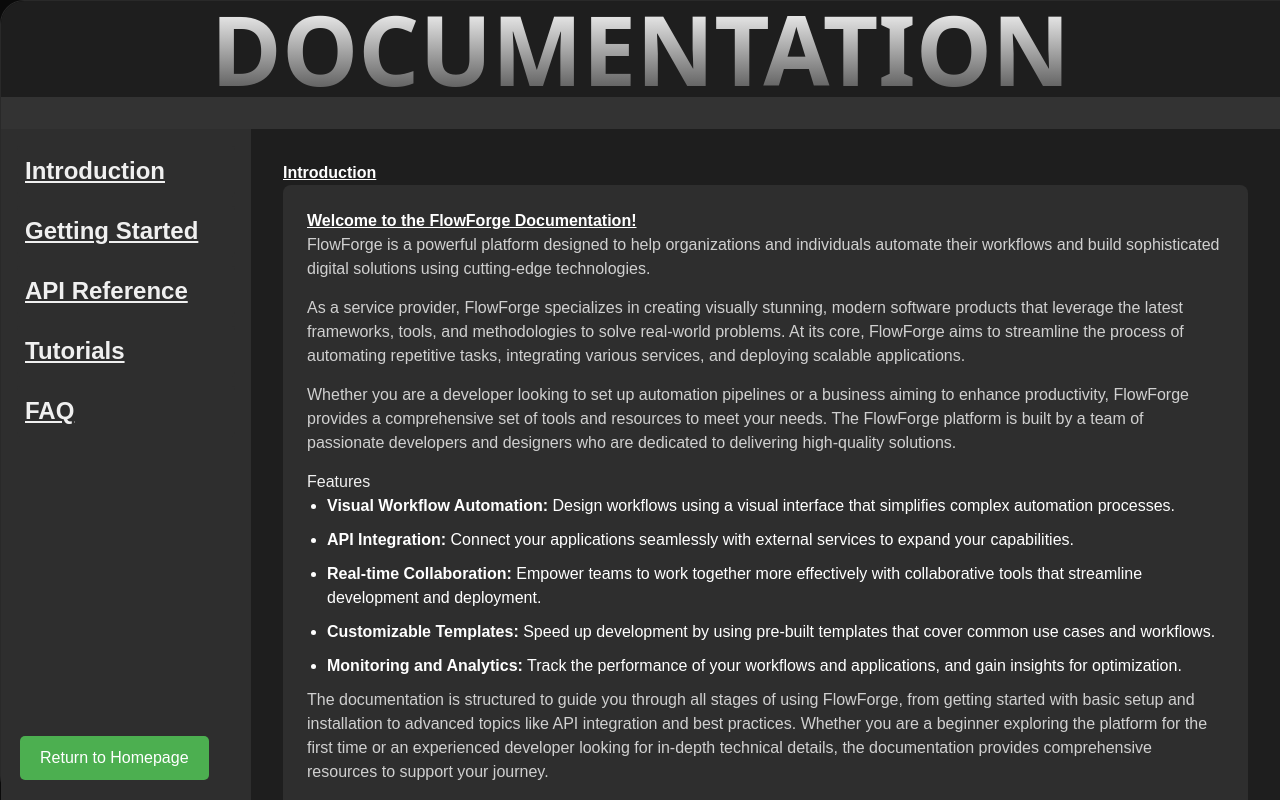
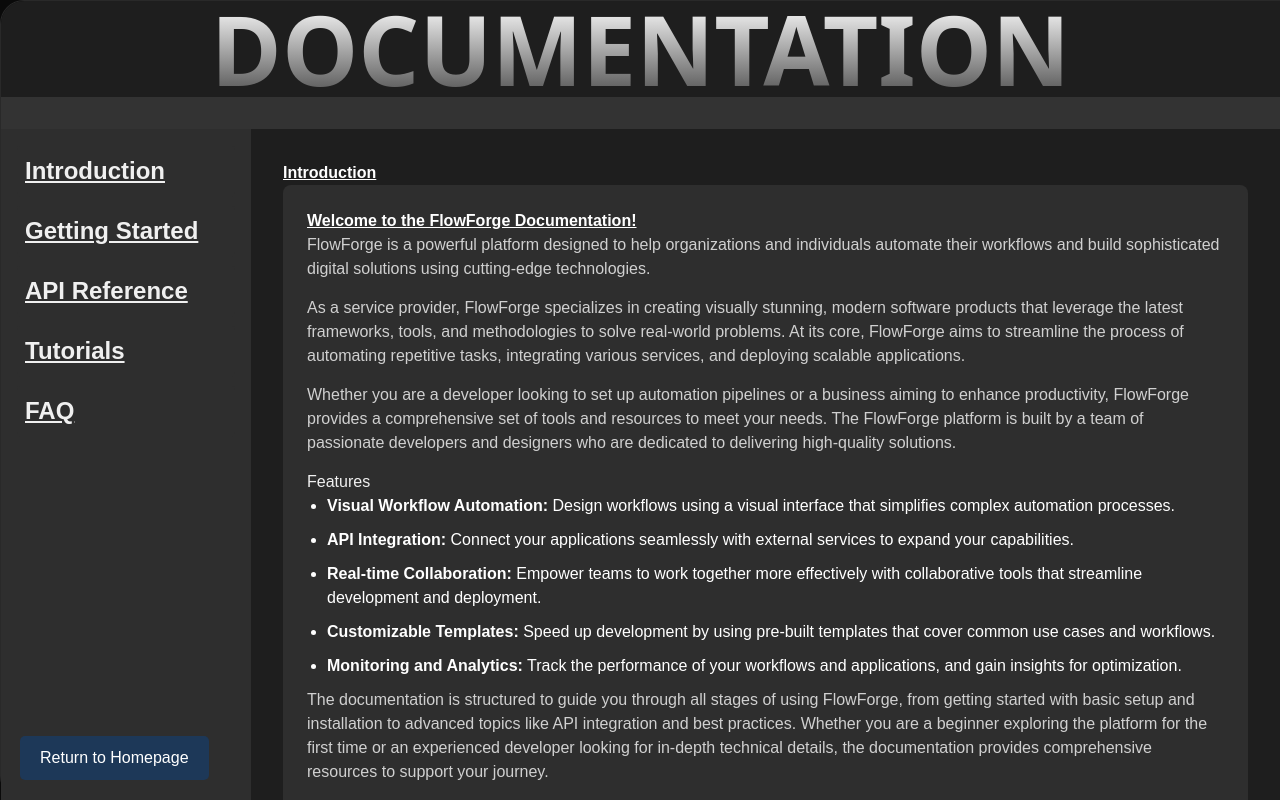
Before and after one commit to acmpesuecc/flowforge, a Next.js app: page /documentation in a window 1280 px wide. Built offline with nearby package versions, Linux system fonts and the light colour scheme.

Commit message:
button color changed

```diff
--- a/src/app/(main)/(pages)/documentation/page.tsx
+++ b/src/app/(main)/(pages)/documentation/page.tsx
@@ -536,7 +536,7 @@
     position: 'fixed',
     bottom: '20px',
     left: '20px',
-    backgroundColor: '#4caf50',
+    backgroundColor: '#1d3858',
     color: 'white',
     border: 'none',
     padding: '10px 20px',
```
